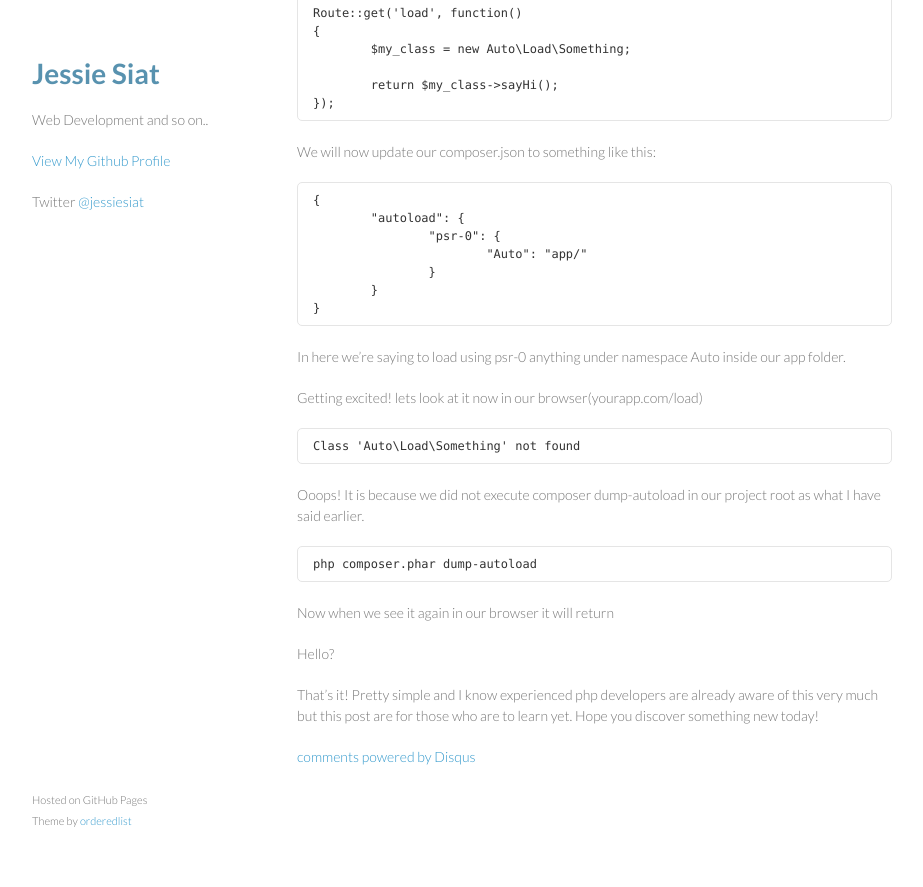
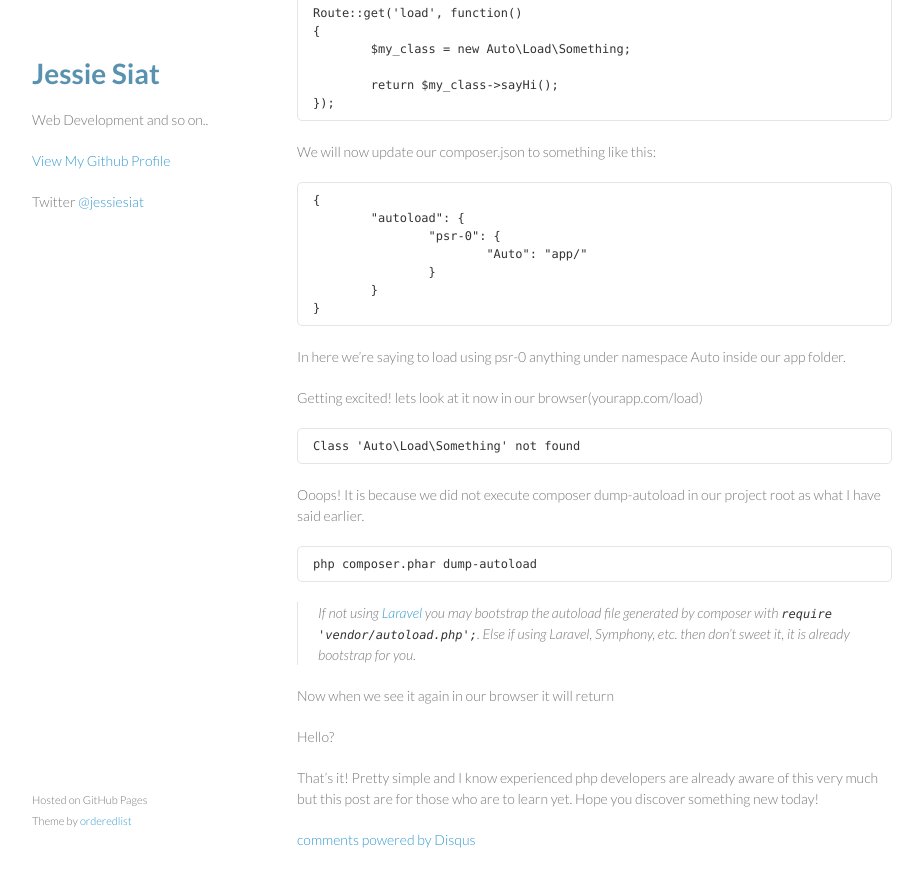
Before and after one commit to jessiesiat/jessiesiat.github.com, a Jekyll site: the page built from _posts/2013-10-24-autoloading-psr-0-with-composer.md, in a window 1280 px wide and 900 px high, scrolled down 1383 px. Shown: the top 887 px of the window, without its empty margins (178-1101 px from the left). Built offline with Jekyll 4.4.1, drawn with Linux system fonts in a browser that asks for light colours; comment, search, counter and statistics services are not loaded.

Commit message:
update post autoloading-psr-0-with-composer

```diff
--- a/_posts/2013-10-24-autoloading-psr-0-with-composer.md
+++ b/_posts/2013-10-24-autoloading-psr-0-with-composer.md
@@ -89,6 +89,11 @@ Ooops! It is because we did not execute composer dump-autoload in our project ro
 
 	php composer.phar dump-autoload
 
+> If not using [Laravel](http://laravel.com/) you may bootstrap the
+> autoload file generated by composer with `require 'vendor/autoload.php';`.
+> Else if using Laravel, Symphony, etc. then don't sweet it, it is already
+> bootstrap for you.
+
 Now when we see it again in our browser it will return
 
 Hello?
```
Also changed, not shown: 1 other file.
